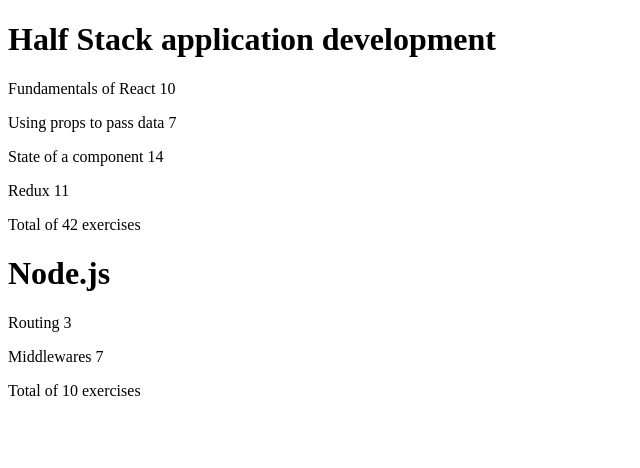
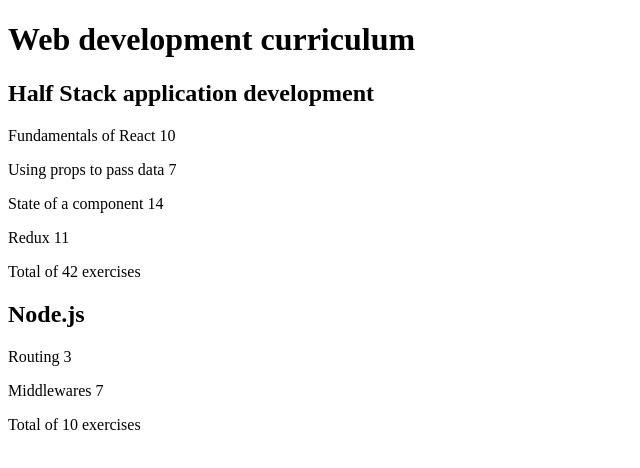
Before and after one commit to MarkusSchool/fullstackopen, a React (Vite) app in the folder osa2/kurssitiedot/: page / in a window 1280 px wide. Shown: the top 468 px of the page, without its empty margins (0-640 px from the left). Built offline with nearby package versions, Linux system fonts and the light colour scheme.

Commit message:
added web development curriculum lol

```diff
--- a/osa2/kurssitiedot/src/App.jsx
+++ b/osa2/kurssitiedot/src/App.jsx
@@ -49,6 +49,7 @@
 
   return (
     <div>
+      <h1>Web development curriculum</h1>
       {courses.map((course) => ( <Course key={course.id} course={course}/>))}
     </div>
   );
--- a/osa2/kurssitiedot/src/Course.jsx
+++ b/osa2/kurssitiedot/src/Course.jsx
@@ -1,6 +1,6 @@
 const Header = ({ coursename }) => {
     return (
-        <h1>{coursename}</h1>
+        <h2>{coursename}</h2>
     );
 }
 
```
